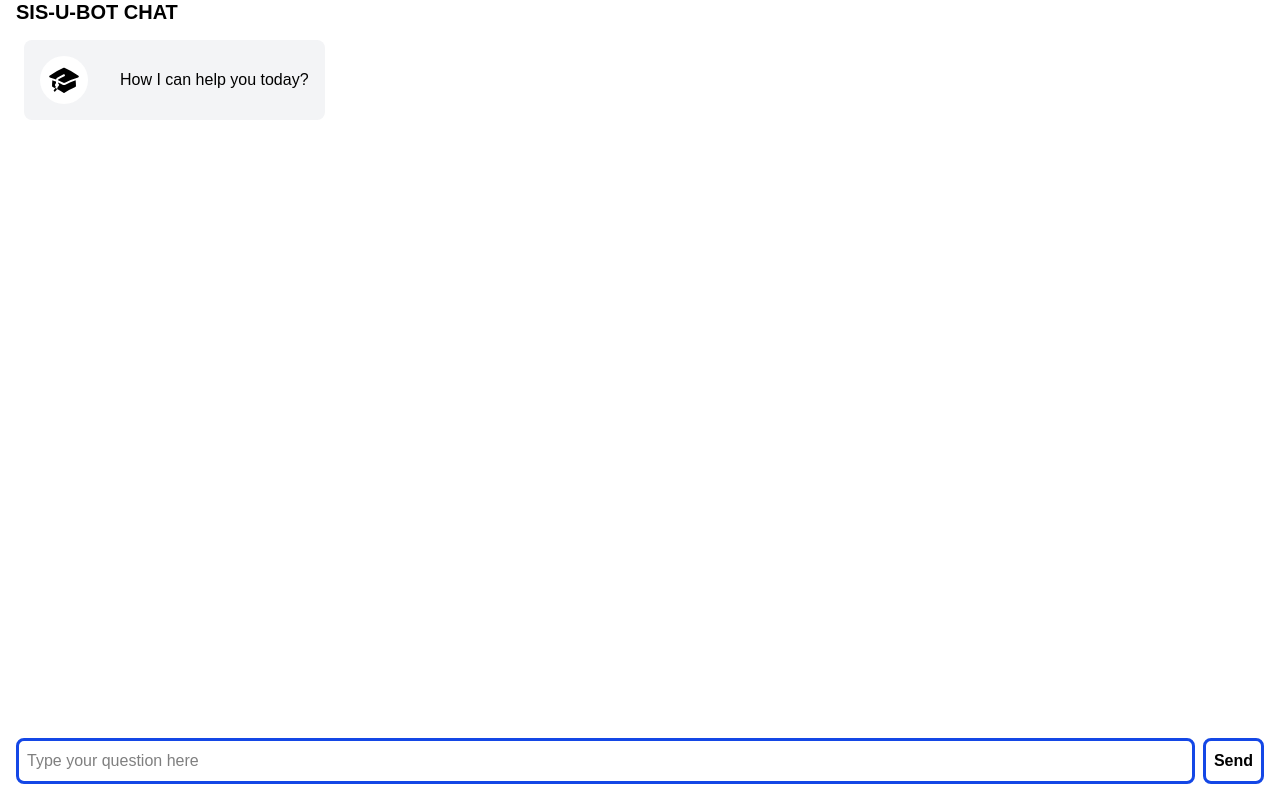
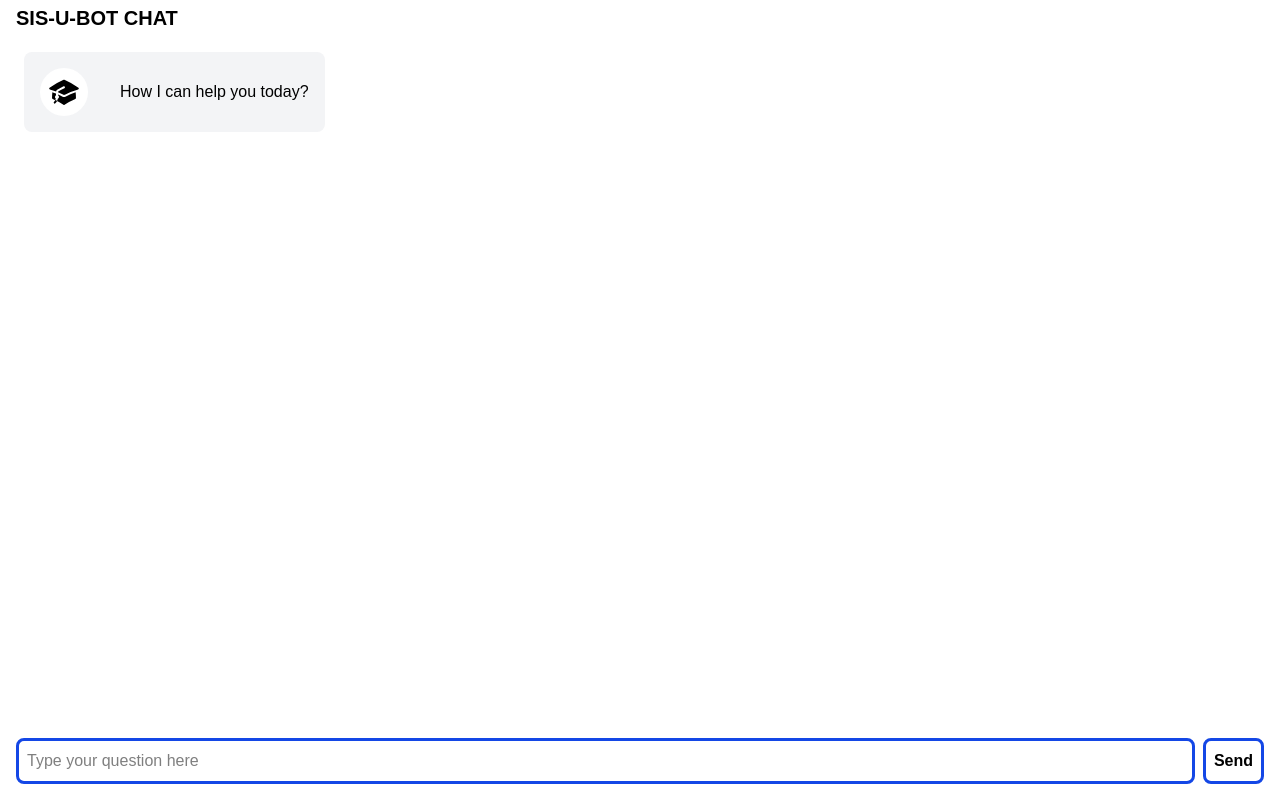
Before and after one commit to FinThunderstorm/sis-u-bot, a Next.js app: page / in a window 1280 px wide. Built offline with nearby package versions, Linux system fonts and the light colour scheme.

Commit message:
Fix header height

```diff
--- a/src/app/globals.css
+++ b/src/app/globals.css
@@ -3,7 +3,7 @@
 :root {
     --background: #ffffff;
     --foreground: #171717;
-    --header-height: 3dvh;
+    --header-height: calc(var(--text-xl) + 1rem);
 }
 
 @theme inline {
```
